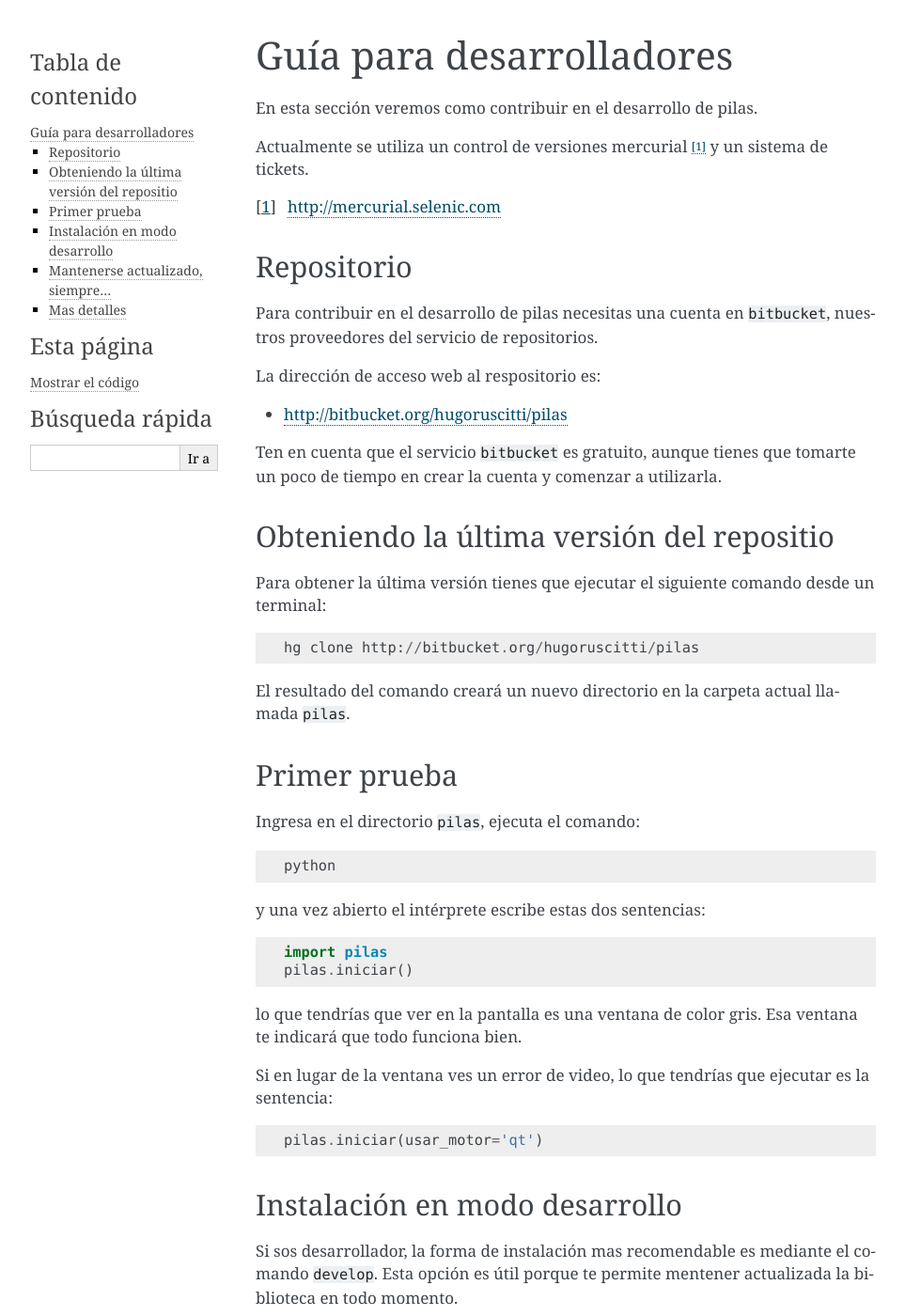
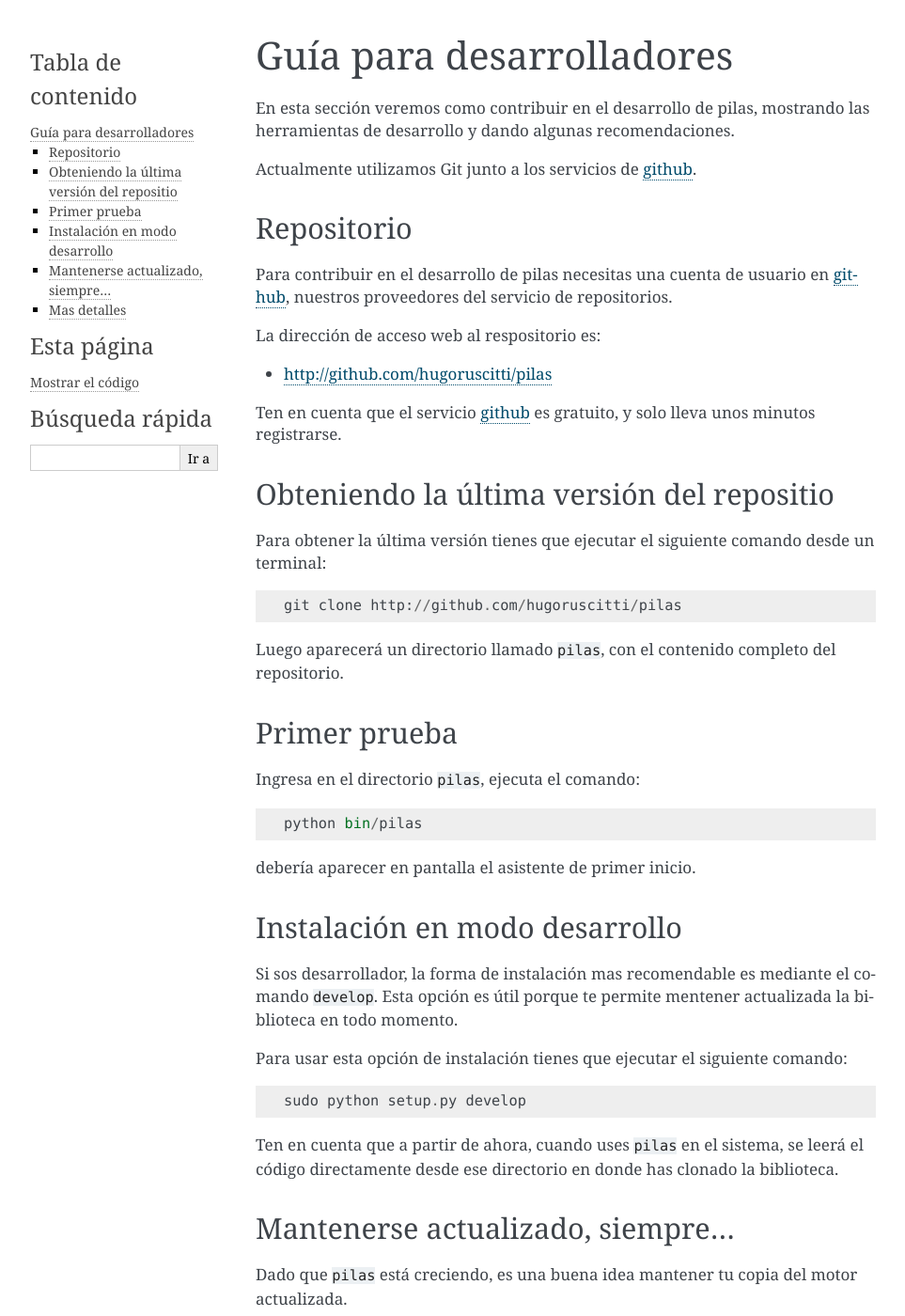
Before and after one commit to hugoruscitti/pilas-docs, a Sphinx documentation site: the page built from source/desarrolladores.rst, in a window 1280 px wide and 1400 px high. Shown: the whole window at 94% size, without its empty margins (148-1111 px from the left). Built offline with Sphinx 7.4.7, drawn with Linux system fonts in a browser that asks for light colours; some of the changed text lies outside the part shown.

Commit message:
fix #41 actualizando la guia de desarrolladores.

```diff
--- a/source/desarrolladores.rst
+++ b/source/desarrolladores.rst
@@ -1,32 +1,27 @@
 Guía para desarrolladores
 =========================
 
-En esta sección veremos como contribuir
-en el desarrollo de pilas.
+En esta sección veremos como contribuir en el desarrollo de pilas, mostrando
+las herramientas de desarrollo y dando algunas recomendaciones.
 
-Actualmente se utiliza un control de versiones
-mercurial [#]_ y
-un sistema de tickets.
+Actualmente utilizamos Git junto a los servicios de github_.
 
-.. [#] http://mercurial.selenic.com
+.. _github: http://github.com
 
 Repositorio
 -----------
 
 Para contribuir en el desarrollo de pilas
-necesitas una cuenta en ``bitbucket``, nuestros
+necesitas una cuenta de usuario en github_, nuestros
 proveedores del servicio de repositorios.
 
 La dirección de acceso web al respositorio
 es:
 
-- http://bitbucket.org/hugoruscitti/pilas
+- http://github.com/hugoruscitti/pilas
 
-Ten en cuenta que el servicio ``bitbucket`` es
-gratuito, aunque tienes que tomarte un poco de
-tiempo en crear la cuenta y comenzar a utilizarla.
-
-
+Ten en cuenta que el servicio github_ es gratuito, y
+solo lleva unos minutos registrarse.
 
 
 Obteniendo la última versión del repositio
@@ -35,10 +30,10 @@ Obteniendo la última versión del repositio
 Para obtener la última versión tienes que ejecutar
 el siguiente comando desde un terminal::
 
-    hg clone http://bitbucket.org/hugoruscitti/pilas
+    git clone http://github.com/hugoruscitti/pilas
 
-El resultado del comando creará un nuevo directorio
-en la carpeta actual llamada ``pilas``.
+Luego aparecerá un directorio llamado ``pilas``, con el contenido completo
+del repositorio.
 
 
 Primer prueba
@@ -46,22 +41,10 @@ Primer prueba
 
 Ingresa en el directorio ``pilas``, ejecuta el comando::
 
-    python
-
-y una vez abierto el intérprete escribe estas dos sentencias::
-
-    import pilas
-    pilas.iniciar()
-
-lo que tendrías que ver en la pantalla es una ventana de color
-gris. Esa ventana te indicará que todo funciona bien.
-
-Si en lugar de la ventana ves un error de video, lo que tendrías
-que ejecutar es la sentencia::
-
-    pilas.iniciar(usar_motor='qt')
+    python bin/pilas
 
 
+debería aparecer en pantalla el asistente de primer inicio.
 
 Instalación en modo desarrollo
 ------------------------------
@@ -90,23 +73,13 @@ tu copia del motor actualizada.
 Para ello tienes que ingresar en el directorio ``pilas`` y
 ejecutar el siguiente comando de manera periódica::
 
-    hg pull
-    hg update
-
-De hecho, si usas un lector de noticias sería recomendable
-que agregues este ``feed`` a tus marcadores:
-
-- http://bitbucket.org/hugoruscitti/pilas/rss
-
-Ahí se publicarán todas las actualizaciones que se realicen
-sobre el repositorio.
-
+    git pull
 
 Mas detalles
 ------------
 
-Usamos el modelo de trabajo de bitbucket, haciendo clones
-del repositorio principal para luego elaborar los parches.
+Usamos el modelo de trabajo de github_, haciendo ``forks`` y ``pull requests``.
 
-Si quieres obtener mas detalles te recomiendo ver el artículo
-`programando en pilas <http://www.pilas-engine.com.ar/doc/tutoriales/pilas_desarrolladores/pilas_desarrolladores.rst>`_.
+Si quieres obtener mas detalles te recomiendo ver el siguiente artículo:
+
+- http://www.cocoanetics.com/2012/01/github-fork-fix-pull-request/
```
